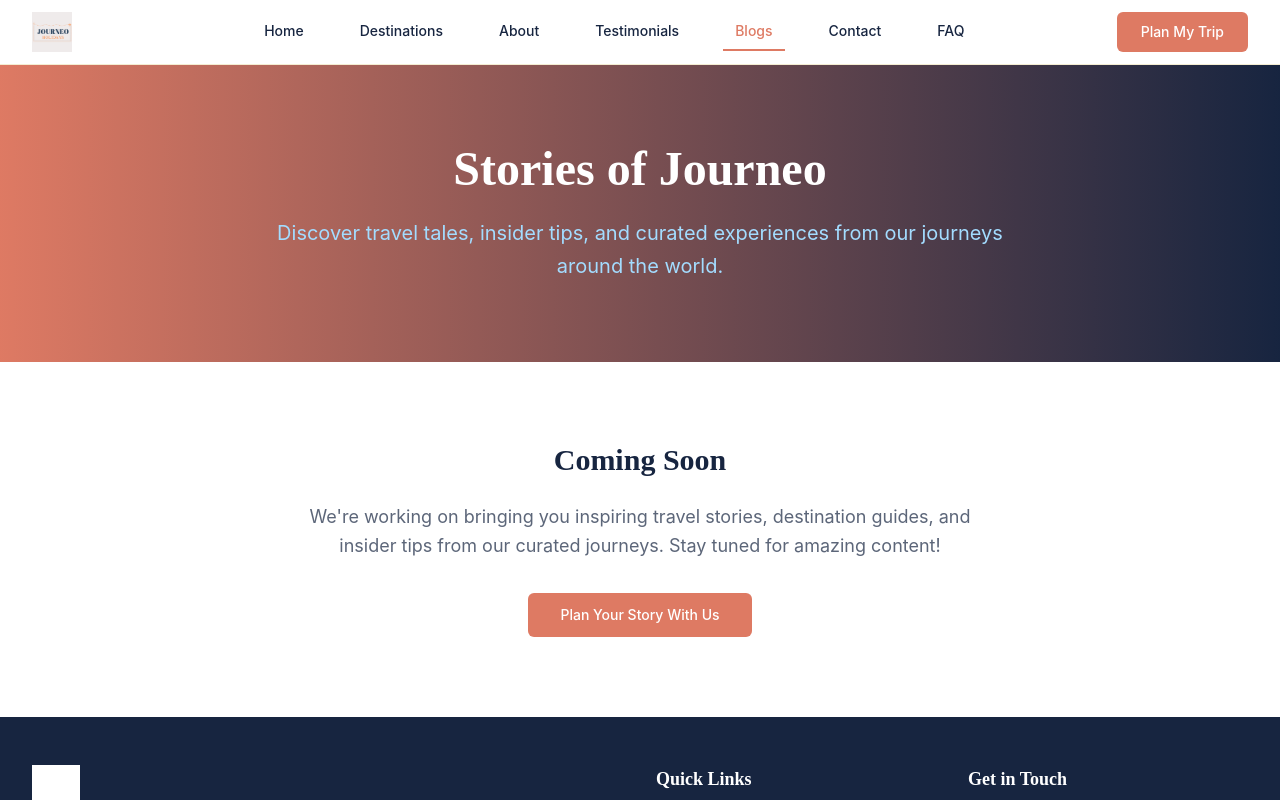
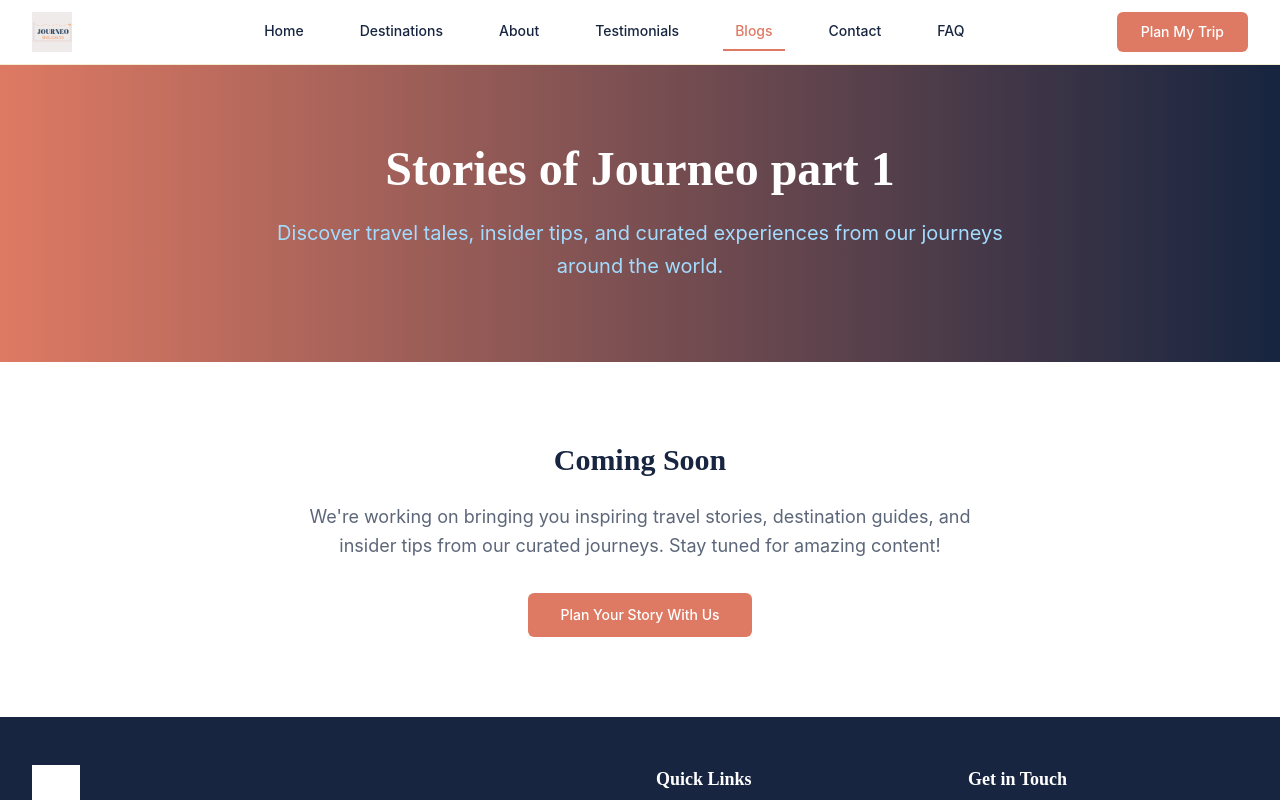
Before and after one commit to makemysite-dev/site-base-template, a React (Vite) app: page /blogs in a window 1280 px wide. Shown: the top 800 px of the page. Built offline with nearby package versions, Linux system fonts and the light colour scheme.

Commit message:
Update Blogs.tsx

```diff
--- a/src/pages/Blogs.tsx
+++ b/src/pages/Blogs.tsx
@@ -13,7 +13,7 @@ const Blogs = () => {
         <section className="relative py-20 bg-gradient-to-r from-terracotta to-journeo-navy">
           <div className="max-w-7xl mx-auto px-4 sm:px-6 lg:px-8 text-center">
             <h1 className="text-4xl md:text-5xl font-serif font-bold text-white mb-6">
-              Stories of Journeo
+              Stories of Journeo part 1
             </h1>
             <p className="text-xl text-sky-blue max-w-3xl mx-auto leading-relaxed">
               Discover travel tales, insider tips, and curated experiences from our journeys around the world.
```
